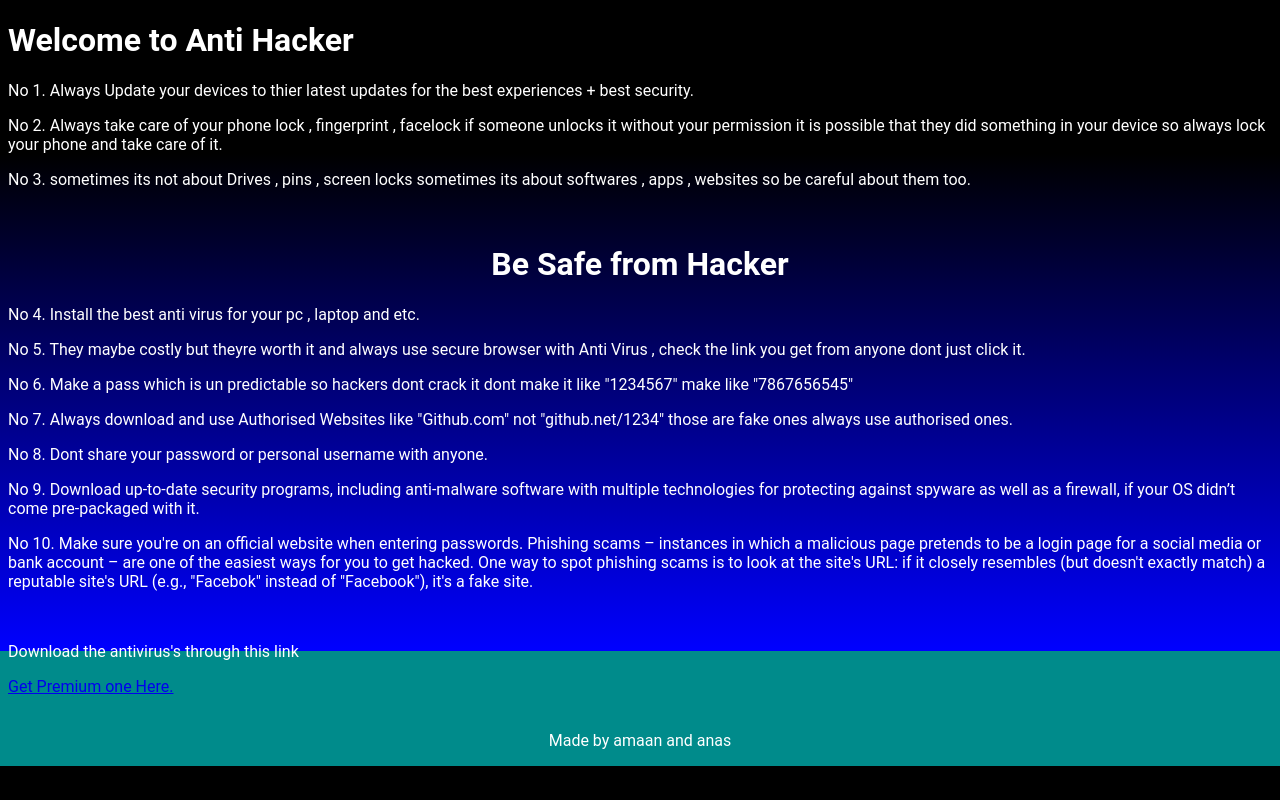
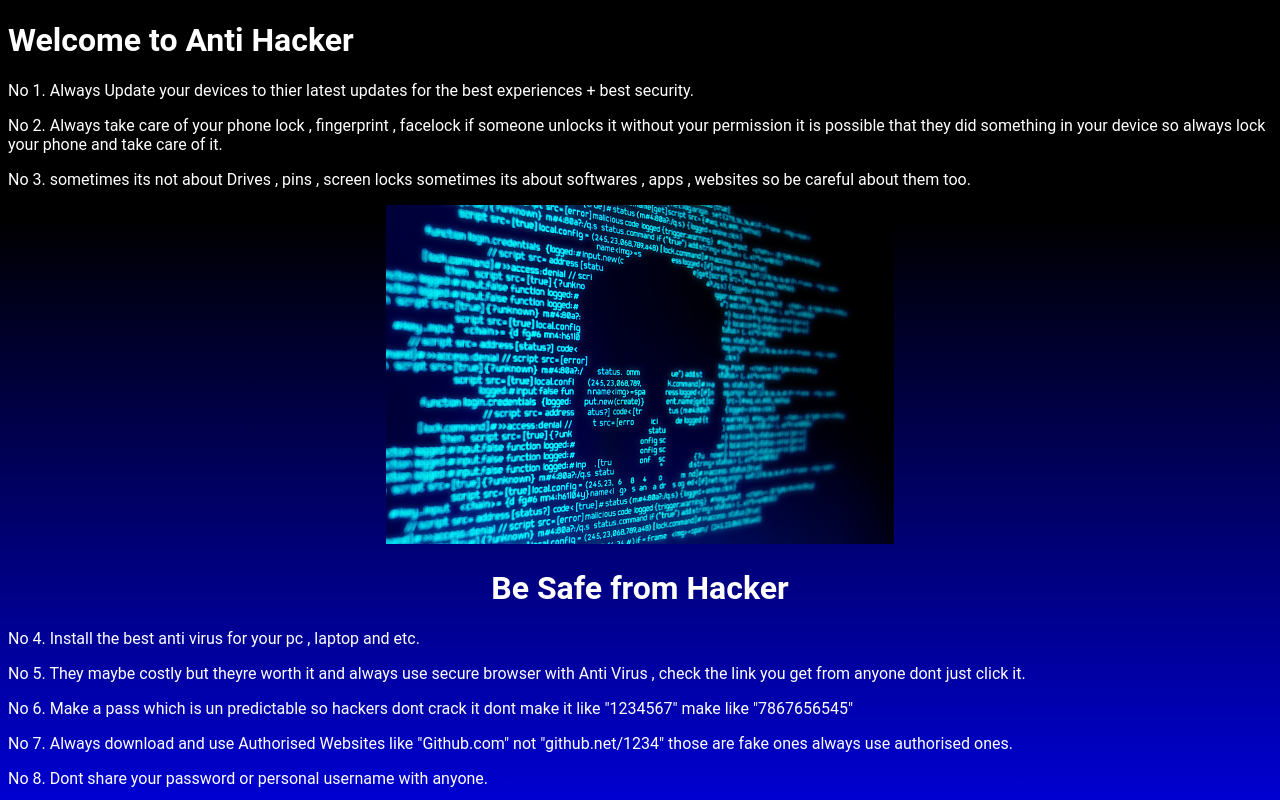
Before and after one commit to JoeCoder99/AntiHacker, a plain HTML site: page index.html in a window 1280 px wide. Shown: the top 800 px of the page. Drawn offline with Linux system fonts and the light colour scheme; the site is published under a folder, as on GitHub Pages, so addresses that start at the root find nothing.

Commit message:
Update index.html

```diff
--- a/index.html
+++ b/index.html
@@ -19,7 +19,7 @@
 
     <p>No 3. sometimes its not about Drives , pins , screen locks sometimes its about softwares , apps , websites so be careful about them too.</p>
 <div class="Bruh">
-    <img src="/Image/Hack.jpg" alt="">
+    <img src="./Image/Hack.jpg" alt="">
     <h1>Be Safe from Hacker</h1>
 </div>
  <div class ="Background1"></div>
```
